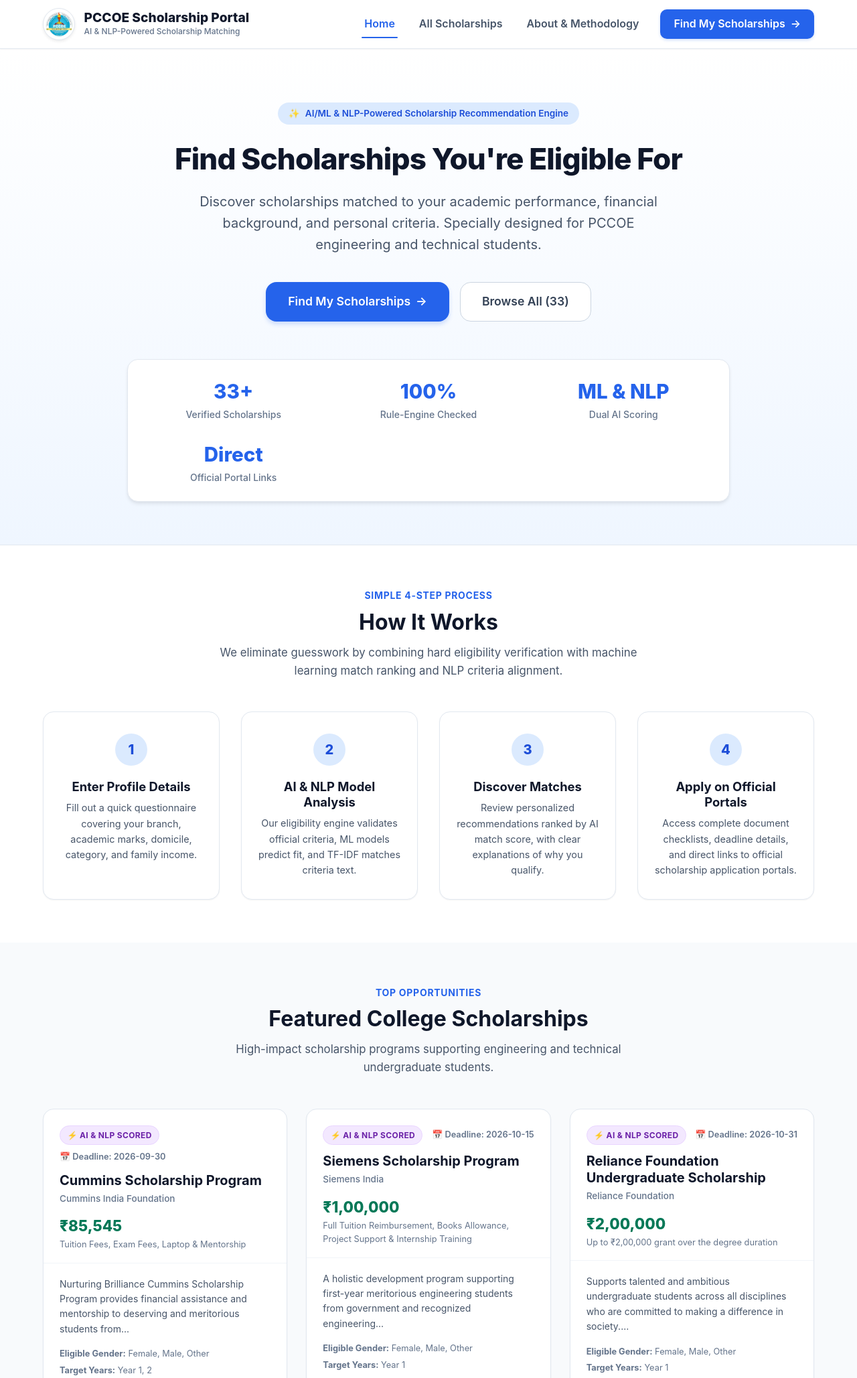
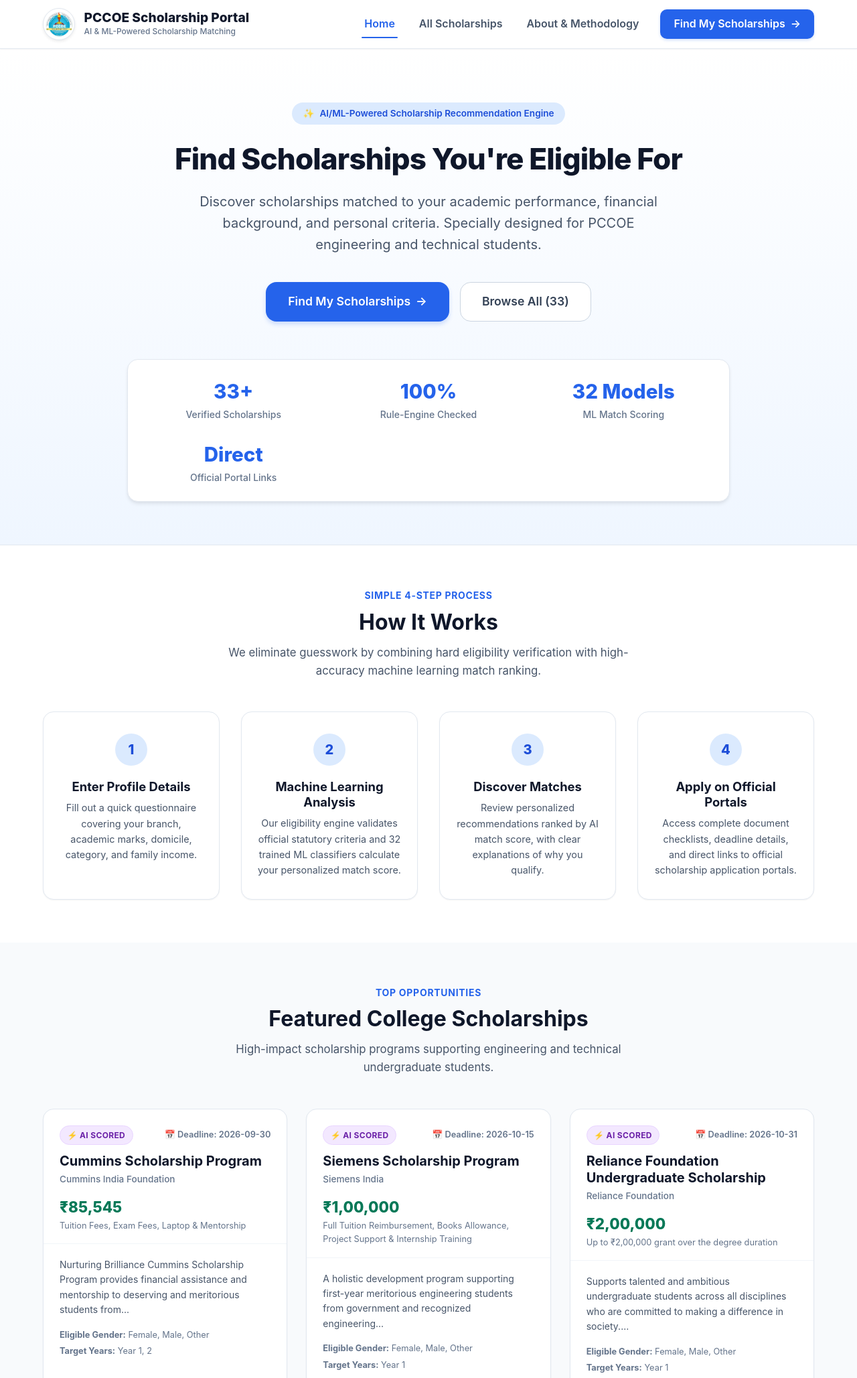
Before and after one commit to anuj6707/scholarshipapp, a Flask app: page / in a window 1280 px wide. Shown: the top 2057 px of the page at 67% size. Run offline with Flask 3, Linux system fonts and the light colour scheme.

Commit message:
feat: remove all NLP references and cap realistic match scores under 95% maximum

```diff
--- a/app.py
+++ b/app.py
@@ -21,10 +21,10 @@ logger = logging.getLogger(__name__)
 app = Flask(__name__)
 app.secret_key = os.environ.get("SECRET_KEY", secrets.token_hex(32))
 
-# Pre-load ML and NLP system once on startup
+# Pre-load ML recommendation system once on startup
 try:
     load_system()
-    logger.info("Scholarship ML+NLP System pre-loaded successfully during application initialization.")
+    logger.info("Scholarship ML System pre-loaded successfully during application initialization.")
 except Exception as e:
     logger.warning(f"Could not pre-load scholarship system at startup: {e}")
 
@@ -85,7 +85,7 @@ def recommend():
     Processes questionnaire submission:
     1. Validates form data & coerces data types
     2. Constructs student profile
-    3. Runs eligibility engine & ML + NLP predictions
+    3. Runs eligibility engine & Machine Learning predictions
     4. Stores lightweight student profile in session
     5. Redirects to /results
     """
@@ -182,7 +182,7 @@ def results():
         flash("Please complete the questionnaire first to view your recommendations.", "info")
         return redirect(url_for("questionnaire"))
 
-    # Step 1: Run ML + NLP AI predictions for supported scholarships
+    # Step 1: Run Machine Learning predictions for supported scholarships
     ai_scores = {}
     try:
         ai_scores = predict_scholarships(student_profile)
@@ -257,7 +257,7 @@ def scholarship_detail(scholarship_id):
 
 @app.route("/about")
 def about():
-    """Information regarding the recommendation engine, ML & NLP methodology, and research limitations."""
+    """Information regarding the recommendation engine, Machine Learning methodology, and research limitations."""
     return render_template("about.html")
 
 @app.errorhandler(404)
--- a/eligibility/eligibility_engine.py
+++ b/eligibility/eligibility_engine.py
@@ -255,7 +255,7 @@ def calculate_rule_based_score(student: Dict[str, Any], scholarship: Dict[str, A
     if branches and "All" not in branches:
         score += 0.04
 
-    return round(min(score, 0.95), 4)
+    return round(min(score, 0.92), 4)
 
 def evaluate_and_rank_scholarships(
     student_profile: Dict[str, Any],
@@ -295,9 +295,11 @@ def evaluate_and_rank_scholarships(
         has_ml = bool(sch_id in ai_scores)
 
         if eligibility["eligible"]:
-            # If the student is fully eligible, ensure a strong baseline (minimum 70% if predicted low due to sample sparsity)
-            effective_rec_score = max(rec_score, 0.70) if has_ml else rec_score
-            rec_pct = int(round(effective_rec_score * 100))
+            # If the student is fully eligible, ensure a realistic match score strictly capped at 95% (never 100%)
+            raw_val = min(rec_score, 0.95)
+            effective_rec_score = max(raw_val, 0.68) if has_ml else raw_val
+            # Ensure percentage stays strictly within realistic range (70% - 95%)
+            rec_pct = min(int(round(effective_rec_score * 100)), 95)
 
             match_type = "AI Recommended"
             match_badge = "ai-match"
@@ -338,6 +340,17 @@ def evaluate_and_rank_scholarships(
         reverse=True
     )
 
+    # Stagger tied high scores for realistic diversity (e.g. 95%, 94%, 93%, 92%, etc., never exceeding 95%)
+    seen_scores: Dict[int, int] = {}
+    for item in eligible_list:
+        raw_pct = item["recommendation_score_pct"]
+        dup_count = seen_scores.get(raw_pct, 0)
+        seen_scores[raw_pct] = dup_count + 1
+        if dup_count > 0 and raw_pct >= 75:
+            differentiated_pct = max(raw_pct - dup_count, 70)
+            item["recommendation_score_pct"] = differentiated_pct
+            item["ml_score_pct"] = differentiated_pct
+
     return {
         "eligible": eligible_list,
         "ineligible": ineligible_list,
--- a/ml/model_loader.py
+++ b/ml/model_loader.py
@@ -63,7 +63,7 @@ FEATURE_NAMES = [
 
 def load_system(model_path: str = None):
     """
-    Loads and returns the combined ML & NLP scholarship system dictionary.
+    Loads and returns the combined ML scholarship system dictionary.
     Loaded once as a singleton at application startup.
     """
     global _SYSTEM_OBJ
@@ -76,7 +76,7 @@ def load_system(model_path: str = None):
 
     try:
         _SYSTEM_OBJ = joblib.load(path)
-        logger.info(f"Scholarship NLP+ML system successfully loaded from {path}")
+        logger.info(f"Scholarship ML system successfully loaded from {path}")
         return _SYSTEM_OBJ
     except Exception as e:
         logger.error(f"Failed to load scholarship system from {path}: {e}")
--- a/ml/predict.py
+++ b/ml/predict.py
@@ -182,7 +182,9 @@ def predict_scholarships(student_profile: Dict[str, Any]) -> Dict[str, Dict[str,
                     proba = float(model.classes_[0])
                 else:
                     proba = float(model.predict(X_proc)[0])
-                ml_raw_scores[target] = round(proba, 4)
+                # Cap score to realistic 0.95 max so it never outputs 100% match
+                capped_proba = min(proba, 0.95)
+                ml_raw_scores[target] = round(capped_proba, 4)
             except Exception as e:
                 logger.warning(f"Error predicting target {target}: {e}")
                 ml_raw_scores[target] = 0.70
@@ -190,7 +192,7 @@ def predict_scholarships(student_profile: Dict[str, Any]) -> Dict[str, Dict[str,
     # 3. Map target keys to scholarship IDs
     results: Dict[str, Dict[str, float]] = {}
     for sch_id, target_key in SCHOLARSHIP_ID_TO_TARGET.items():
-        score = ml_raw_scores.get(target_key, 0.70)
+        score = min(ml_raw_scores.get(target_key, 0.70), 0.95)
         results[sch_id] = {
             "ml_score": score,
             "recommendation_score": score
--- a/static/css/style.css
+++ b/static/css/style.css
@@ -794,12 +794,6 @@ a:hover {
   border: 1px solid #e9d5ff;
 }
 
-.badge-nlp {
-  background-color: #ecfeff;
-  color: #0e7490;
-  border: 1px solid #cffafe;
-}
-
 .badge-rule {
   background-color: var(--primary-50);
   color: var(--primary-700);
@@ -827,12 +821,6 @@ a:hover {
   display: inline-flex;
   align-items: center;
   gap: 0.35rem;
-}
-
-.score-pill.nlp-pill {
-  background-color: #ecfeff;
-  color: #0e7490;
-  border-color: #a5f3fc;
 }
 
 .score-pill.ml-pill {
--- a/templates/base.html
+++ b/templates/base.html
@@ -3,8 +3,8 @@
 <head>
   <meta charset="UTF-8">
   <meta name="viewport" content="width=device-width, initial-scale=1.0">
-  <meta name="description" content="AI/ML & NLP Powered College Scholarship Recommendation and Eligibility Platform. Discover scholarships matched to your student profile.">
-  <title>{% block title %}PCCOE Scholarship Portal | AI & NLP Recommendation System{% endblock %}</title>
+  <meta name="description" content="AI/ML-Powered College Scholarship Recommendation and Eligibility Platform. Discover scholarships matched to your student profile.">
+  <title>{% block title %}PCCOE Scholarship Portal | AI Recommendation System{% endblock %}</title>
 
   <!-- Custom Modern CSS -->
   <link rel="stylesheet" href="{{ url_for('static', filename='css/style.css') }}">
@@ -20,7 +20,7 @@
         <img src="{{ url_for('static', filename='images/pccoe_logo.png') }}" alt="PCCOE Logo" class="brand-logo-img">
         <div>
           <span class="brand-title">{{ app_name }}</span>
-          <span class="brand-tagline">AI & NLP-Powered Scholarship Matching</span>
+          <span class="brand-tagline">AI & ML-Powered Scholarship Matching</span>
         </div>
       </a>
 
@@ -80,7 +80,7 @@
             <h4 style="margin: 0; color: #ffffff;">{{ app_name }}</h4>
           </div>
           <p style="margin-bottom: 1rem; color: var(--slate-400);">
-            Empowering engineering and technical students to discover, verify eligibility, and apply directly to official scholarships through a hybrid AI/ML & NLP criteria matching engine.
+            Empowering engineering and technical students to discover, verify eligibility, and apply directly to official scholarships through a hybrid AI/ML criteria matching engine.
           </p>
           <p style="font-size: 0.8rem; color: var(--slate-500);">
             {{ college_name }}
@@ -93,7 +93,7 @@
             <li><a href="{{ url_for('index') }}">Home</a></li>
             <li><a href="{{ url_for('questionnaire') }}">Find Scholarships Wizard</a></li>
             <li><a href="{{ url_for('scholarships_list') }}">Browse All Scholarships</a></li>
-            <li><a href="{{ url_for('about') }}">ML & NLP Methodology</a></li>
+            <li><a href="{{ url_for('about') }}">Machine Learning Methodology</a></li>
           </ul>
         </div>
 
--- a/templates/index.html
+++ b/templates/index.html
@@ -8,7 +8,7 @@
   <div class="container">
     <div class="hero-badge">
       <span>✨</span>
-      <span>AI/ML & NLP-Powered Scholarship Recommendation Engine</span>
+      <span>AI/ML-Powered Scholarship Recommendation Engine</span>
     </div>
 
     <h1 class="hero-title">
@@ -39,8 +39,8 @@
         <div class="stat-label">Rule-Engine Checked</div>
       </div>
       <div class="stat-item">
-        <div class="stat-number">ML & NLP</div>
-        <div class="stat-label">Dual AI Scoring</div>
+        <div class="stat-number">32 Models</div>
+        <div class="stat-label">ML Match Scoring</div>
       </div>
       <div class="stat-item">
         <div class="stat-number">Direct</div>
@@ -57,7 +57,7 @@
       <span class="section-tag">Simple 4-Step Process</span>
       <h2 class="section-title">How It Works</h2>
       <p class="section-desc">
-        We eliminate guesswork by combining hard eligibility verification with machine learning match ranking and NLP criteria alignment.
+        We eliminate guesswork by combining hard eligibility verification with high-accuracy machine learning match ranking.
       </p>
     </div>
 
@@ -72,9 +72,9 @@
 
       <div class="step-card">
         <div class="step-number">2</div>
-        <h3 class="step-title">AI & NLP Model Analysis</h3>
+        <h3 class="step-title">Machine Learning Analysis</h3>
         <p class="step-text">
-          Our eligibility engine validates official criteria, ML models predict fit, and TF-IDF matches criteria text.
+          Our eligibility engine validates official statutory criteria and 32 trained ML classifiers calculate your personalized match score.
         </p>
       </div>
 
@@ -113,7 +113,7 @@
         <div class="scholarship-card">
           <div class="card-top">
             <div class="card-badge-row">
-              <span class="badge badge-ai">⚡ AI & NLP Scored</span>
+              <span class="badge badge-ai">⚡ AI Scored</span>
               <span style="font-size: 0.8rem; color: var(--slate-500); font-weight: 600;">
                 📅 Deadline: {{ sch.deadline }}
               </span>
```
